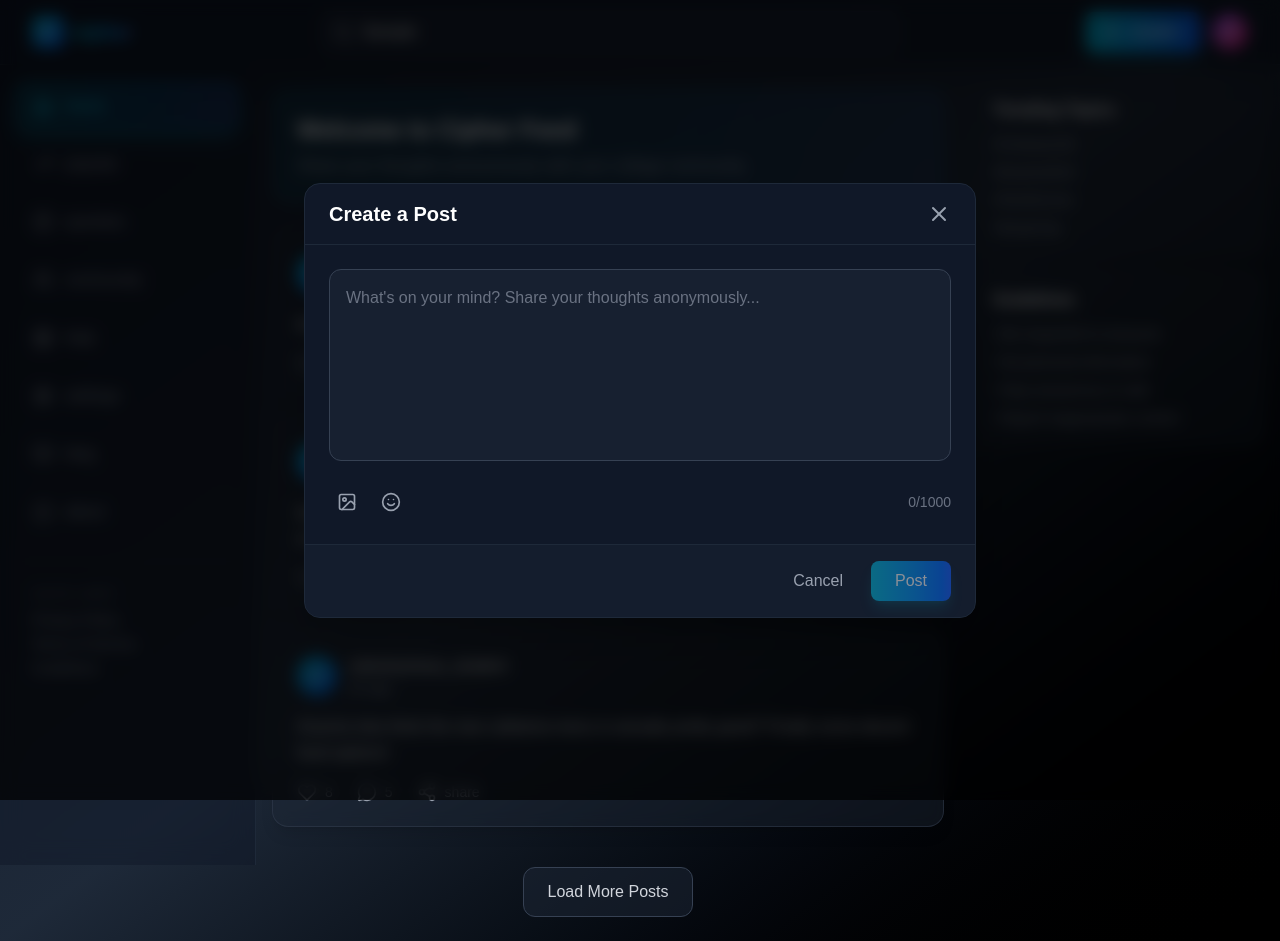
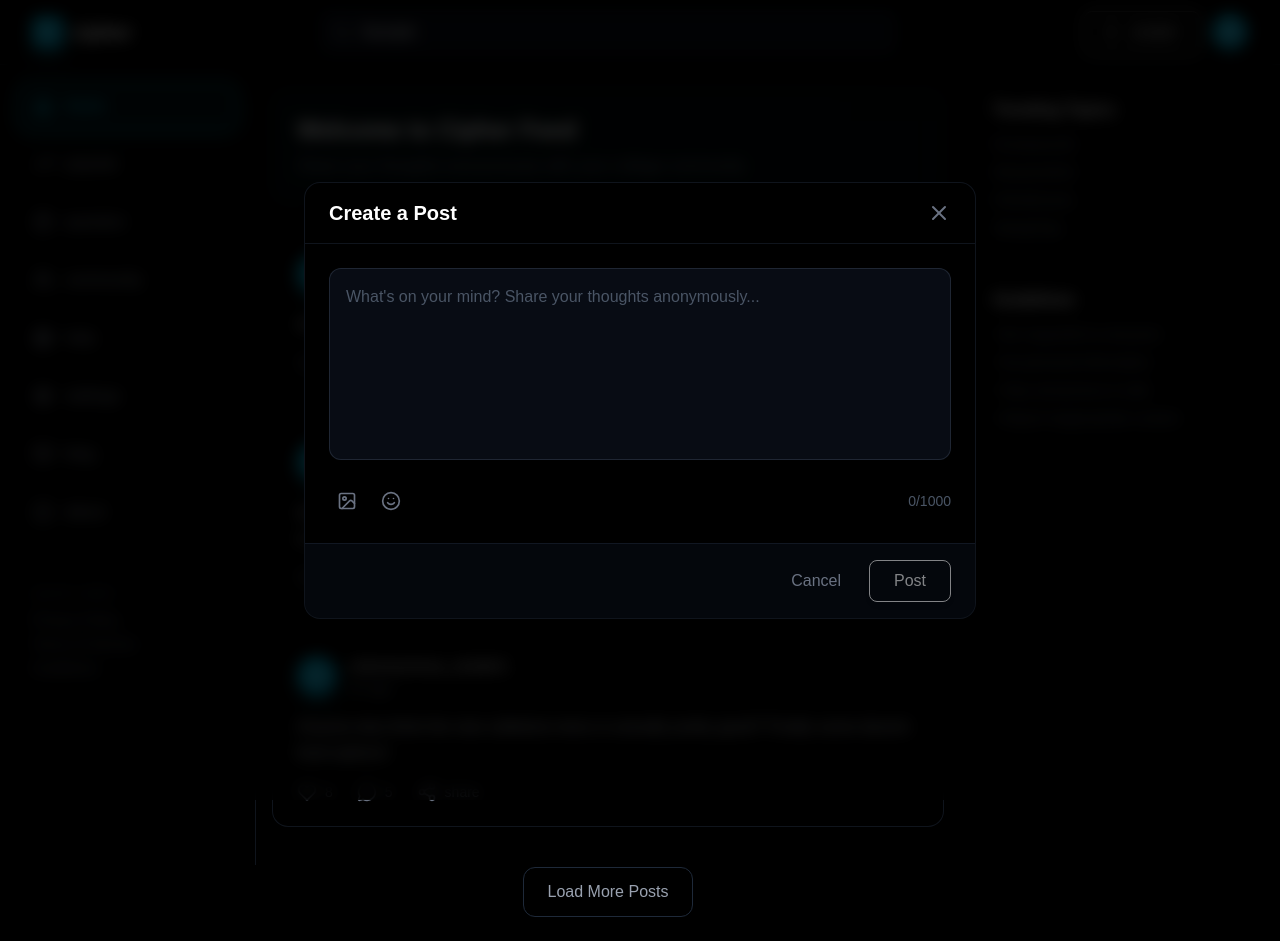
Before and after one commit to ShubhSam7/cipher, a Next.js app: page /feed in a window 1280 px wide. Both pictures are taken after typing "Sample" into the empty fields and a click on the button "create+". Built offline with nearby package versions, Linux system fonts and the light colour scheme.

Commit message:
Theme consistency maintainded

```diff
--- a/app/(main)/feed/page.tsx
+++ b/app/(main)/feed/page.tsx
@@ -40,7 +40,7 @@ export default function Feed() {
   const [isCreateModalOpen, setIsCreateModalOpen] = useState(false);
 
   return (
-    <div className="min-h-screen bg-gradient-to-br from-gray-900 via-gray-800 to-black">
+    <div className="min-h-screen bg-black">
       <TopBar onCreatePost={() => setIsCreateModalOpen(true)} />
 
       <div className="flex">
@@ -49,11 +49,11 @@ export default function Feed() {
         {/* Main Feed Area */}
         <main className="flex-1 max-w-4xl mx-auto px-4 py-6 space-y-4">
           {/* Welcome Message */}
-          <div className="bg-gradient-to-r from-cyan-500/10 to-blue-500/10 border border-cyan-500/20 rounded-2xl p-6 mb-6">
+          <div className="bg-gradient-to-r from-cyan-500/5 to-cyan-600/5 border border-cyan-400/20 rounded-2xl p-6 mb-6">
             <h1 className="text-2xl font-bold text-white mb-2">
               Welcome to Cipher Feed
             </h1>
-            <p className="text-gray-400">
+            <p className="text-gray-500">
               Share your thoughts anonymously with your college community
             </p>
           </div>
@@ -72,7 +72,7 @@ export default function Feed() {
 
           {/* Load More */}
           <div className="flex justify-center pt-6">
-            <button className="px-6 py-3 bg-gray-800/50 hover:bg-gray-800 border border-gray-700 text-gray-300 hover:text-white rounded-xl transition-all duration-200">
+            <button className="px-6 py-3 bg-black/50 hover:bg-gray-900 border border-gray-800 text-gray-400 hover:text-white rounded-xl transition-all duration-200">
               Load More Posts
             </button>
           </div>
@@ -82,28 +82,28 @@ export default function Feed() {
         <aside className="w-80 p-4 hidden lg:block">
           <div className="sticky top-20 space-y-4">
             {/* Trending Topics */}
-            <div className="bg-gray-800/40 backdrop-blur-sm rounded-2xl p-4 border border-gray-700/50">
+            <div className="bg-black/50 backdrop-blur-sm rounded-2xl p-4 border border-gray-800/50">
               <h3 className="text-white font-semibold mb-3">Trending Topics</h3>
               <div className="space-y-2">
-                <div className="text-sm text-gray-400 hover:text-cyan-400 cursor-pointer transition-colors">
+                <div className="text-sm text-gray-500 hover:text-cyan-400 cursor-pointer transition-colors">
                   #CampusLife
                 </div>
-                <div className="text-sm text-gray-400 hover:text-cyan-400 cursor-pointer transition-colors">
+                <div className="text-sm text-gray-500 hover:text-cyan-400 cursor-pointer transition-colors">
                   #Exams2024
                 </div>
-                <div className="text-sm text-gray-400 hover:text-cyan-400 cursor-pointer transition-colors">
+                <div className="text-sm text-gray-500 hover:text-cyan-400 cursor-pointer transition-colors">
                   #TechEvents
                 </div>
-                <div className="text-sm text-gray-400 hover:text-cyan-400 cursor-pointer transition-colors">
+                <div className="text-sm text-gray-500 hover:text-cyan-400 cursor-pointer transition-colors">
                   #StudyTips
                 </div>
               </div>
             </div>
 
             {/* Community Guidelines */}
-            <div className="bg-gray-800/40 backdrop-blur-sm rounded-2xl p-4 border border-gray-700/50">
+            <div className="bg-black/50 backdrop-blur-sm rounded-2xl p-4 border border-gray-800/50">
               <h3 className="text-white font-semibold mb-3">Guidelines</h3>
-              <ul className="space-y-2 text-sm text-gray-400">
+              <ul className="space-y-2 text-sm text-gray-500">
                 <li>• Be respectful to everyone</li>
                 <li>• No personal information</li>
                 <li>• Stay anonymous & safe</li>
--- a/components/feed/CreatePostModal.tsx
+++ b/components/feed/CreatePostModal.tsx
@@ -34,14 +34,14 @@ export default function CreatePostModal({ isOpen, onClose }: CreatePostModalProp
   if (!isOpen) return null;
 
   return (
-    <div className="fixed inset-0 z-50 flex items-center justify-center p-4 bg-black/70 backdrop-blur-sm">
-      <div className="w-full max-w-2xl bg-gray-900 rounded-2xl shadow-2xl border border-gray-800 overflow-hidden">
+    <div className="fixed inset-0 z-50 flex items-center justify-center p-4 bg-black/80 backdrop-blur-sm">
+      <div className="w-full max-w-2xl bg-black rounded-2xl shadow-2xl border border-gray-800/50 overflow-hidden">
         {/* Header */}
-        <div className="flex items-center justify-between px-6 py-4 border-b border-gray-800">
+        <div className="flex items-center justify-between px-6 py-4 border-b border-gray-800/50">
           <h2 className="text-xl font-bold text-white">Create a Post</h2>
           <button
             onClick={onClose}
-            className="text-gray-400 hover:text-white transition-colors"
+            className="text-gray-500 hover:text-white transition-colors"
           >
             <X className="w-6 h-6" />
           </button>
@@ -54,7 +54,7 @@ export default function CreatePostModal({ isOpen, onClose }: CreatePostModalProp
               value={content}
               onChange={(e) => setContent(e.target.value)}
               placeholder="What's on your mind? Share your thoughts anonymously..."
-              className="w-full h-48 bg-gray-800/50 border border-gray-700 rounded-xl p-4 text-white placeholder-gray-500 focus:outline-none focus:ring-2 focus:ring-cyan-500/50 focus:border-cyan-500 transition-all resize-none"
+              className="w-full h-48 bg-gray-900/50 border border-gray-700/50 rounded-xl p-4 text-white placeholder-gray-600 focus:outline-none focus:ring-2 focus:ring-cyan-400/50 focus:border-cyan-400 transition-all resize-none"
               maxLength={1000}
             />
 
@@ -62,32 +62,32 @@ export default function CreatePostModal({ isOpen, onClose }: CreatePostModalProp
               <div className="flex items-center gap-2">
                 <button
                   type="button"
-                  className="p-2 text-gray-400 hover:text-cyan-400 hover:bg-gray-800 rounded-lg transition-colors"
+                  className="p-2 text-gray-500 hover:text-cyan-400 hover:bg-gray-900 rounded-lg transition-colors"
                   title="Add image (coming soon)"
                 >
                   <Image className="w-5 h-5" />
                 </button>
                 <button
                   type="button"
-                  className="p-2 text-gray-400 hover:text-cyan-400 hover:bg-gray-800 rounded-lg transition-colors"
+                  className="p-2 text-gray-500 hover:text-cyan-400 hover:bg-gray-900 rounded-lg transition-colors"
                   title="Add emoji (coming soon)"
                 >
                   <Smile className="w-5 h-5" />
                 </button>
               </div>
 
-              <span className={`text-sm ${content.length > 900 ? "text-red-400" : "text-gray-500"}`}>
+              <span className={`text-sm ${content.length > 900 ? "text-red-400" : "text-gray-600"}`}>
                 {content.length}/1000
               </span>
             </div>
           </div>
 
           {/* Footer */}
-          <div className="flex items-center justify-end gap-3 px-6 py-4 bg-gray-800/30 border-t border-gray-800">
+          <div className="flex items-center justify-end gap-3 px-6 py-4 bg-gray-900/30 border-t border-gray-800/50">
             <button
               type="button"
               onClick={onClose}
-              className="px-4 py-2 text-gray-400 hover:text-white transition-colors"
+              className="px-4 py-2 text-gray-500 hover:text-white transition-colors"
               disabled={isSubmitting}
             >
               Cancel
@@ -95,7 +95,7 @@ export default function CreatePostModal({ isOpen, onClose }: CreatePostModalProp
             <button
               type="submit"
               disabled={!content.trim() || isSubmitting}
-              className="px-6 py-2 bg-gradient-to-r from-cyan-500 to-blue-600 hover:from-cyan-400 hover:to-blue-500 text-white rounded-lg font-medium transition-all duration-200 shadow-lg shadow-cyan-500/20 hover:shadow-cyan-500/40 disabled:opacity-50 disabled:cursor-not-allowed"
+              className="px-6 py-2 border border-white hover:bg-cyan-100 hover:text-cyan-800 text-white rounded-lg font-medium transition-all duration-200 shadow-md disabled:opacity-50 disabled:cursor-not-allowed"
             >
               {isSubmitting ? (
                 <span className="flex items-center gap-2">
--- a/components/feed/PostCard.tsx
+++ b/components/feed/PostCard.tsx
@@ -31,23 +31,23 @@ export default function PostCard({
   };
 
   return (
-    <div className="bg-gray-800/40 backdrop-blur-sm rounded-2xl p-6 border border-gray-700/50 hover:border-cyan-500/30 transition-all duration-300 shadow-lg">
+    <div className="bg-black/50 backdrop-blur-sm rounded-2xl p-6 border border-gray-800/50 hover:border-cyan-400/50 transition-all duration-300 shadow-lg">
       {/* Header */}
       <div className="flex items-center gap-3 mb-4">
-        <div className="w-10 h-10 rounded-full bg-gradient-to-br from-cyan-500 to-blue-600 flex items-center justify-center">
+        <div className="w-10 h-10 rounded-full bg-gradient-to-br from-cyan-500 to-cyan-600 flex items-center justify-center shadow-lg shadow-cyan-500/20">
           <span className="text-white font-semibold text-sm">
             {username.charAt(0).toUpperCase()}
           </span>
         </div>
         <div>
           <p className="text-white font-medium">{username}</p>
-          <p className="text-gray-400 text-sm">{timestamp}</p>
+          <p className="text-gray-500 text-sm">{timestamp}</p>
         </div>
       </div>
 
       {/* Content */}
       <div className="mb-4">
-        <p className="text-gray-200 leading-relaxed">{content}</p>
+        <p className="text-gray-300 leading-relaxed">{content}</p>
       </div>
 
       {/* Action Buttons */}
@@ -56,8 +56,8 @@ export default function PostCard({
           onClick={handleLike}
           className={`flex items-center gap-2 transition-all duration-200 ${
             isLiked
-              ? "text-pink-500"
-              : "text-gray-400 hover:text-pink-500"
+              ? "text-cyan-400"
+              : "text-gray-500 hover:text-cyan-400"
           }`}
         >
           <Heart
@@ -66,14 +66,14 @@ export default function PostCard({
           <span className="text-sm font-medium">{likes > 0 ? likes : "like"}</span>
         </button>
 
-        <button className="flex items-center gap-2 text-gray-400 hover:text-cyan-500 transition-colors duration-200">
+        <button className="flex items-center gap-2 text-gray-500 hover:text-cyan-400 transition-colors duration-200">
           <MessageCircle className="w-5 h-5" />
           <span className="text-sm font-medium">
             {initialComments > 0 ? initialComments : "comment"}
           </span>
         </button>
 
-        <button className="flex items-center gap-2 text-gray-400 hover:text-blue-500 transition-colors duration-200">
+        <button className="flex items-center gap-2 text-gray-500 hover:text-cyan-400 transition-colors duration-200">
           <Share2 className="w-5 h-5" />
           <span className="text-sm font-medium">share</span>
         </button>
--- a/components/feed/Sidebar.tsx
+++ b/components/feed/Sidebar.tsx
@@ -34,7 +34,7 @@ export default function Sidebar() {
   const router = useRouter();
 
   return (
-    <aside className="w-64 bg-gray-900/50 backdrop-blur-md border-r border-gray-800 h-screen sticky top-0 p-4 hidden md:block">
+    <aside className="w-64 bg-black border-r border-gray-800/50 h-screen sticky top-0 p-4 hidden md:block">
       <nav className="space-y-2">
         {navItems.map((item) => {
           const isActive = pathname === item.path;
@@ -44,8 +44,8 @@ export default function Sidebar() {
               onClick={() => router.push(item.path)}
               className={`w-full flex items-center gap-3 px-4 py-3 rounded-xl transition-all duration-200 ${
                 isActive
-                  ? "bg-gradient-to-r from-cyan-500/20 to-blue-500/20 border border-cyan-500/50 text-cyan-400 shadow-lg shadow-cyan-500/20"
-                  : "text-gray-400 hover:bg-gray-800/50 hover:text-white border border-transparent"
+                  ? "bg-cyan-500/10 border border-cyan-400 text-cyan-400 shadow-lg shadow-cyan-500/10"
+                  : "text-gray-400 hover:bg-gray-900 hover:text-white border border-transparent"
               }`}
             >
               {item.icon}
@@ -56,12 +56,12 @@ export default function Sidebar() {
       </nav>
 
       {/* Divider */}
-      <div className="my-6 border-t border-gray-800"></div>
+      <div className="my-6 border-t border-gray-800/50"></div>
 
       {/* Additional Info */}
       <div className="px-4 space-y-2">
-        <p className="text-xs text-gray-500 uppercase tracking-wider">Quick Links</p>
-        <div className="space-y-1 text-sm text-gray-400">
+        <p className="text-xs text-gray-600 uppercase tracking-wider">QUICK LINKS</p>
+        <div className="space-y-1 text-sm text-gray-500">
           <p className="hover:text-cyan-400 cursor-pointer transition-colors">Privacy Policy</p>
           <p className="hover:text-cyan-400 cursor-pointer transition-colors">Terms of Service</p>
           <p className="hover:text-cyan-400 cursor-pointer transition-colors">Guidelines</p>
--- a/components/feed/TopBar.tsx
+++ b/components/feed/TopBar.tsx
@@ -27,7 +27,7 @@ export default function TopBar({ onCreatePost }: TopBarProps) {
   };
 
   return (
-    <header className="sticky top-0 z-50 bg-gray-900/80 backdrop-blur-md border-b border-gray-800 shadow-xl">
+    <header className="sticky top-0 z-50 bg-black/90 backdrop-blur-md border-b border-gray-800/50 shadow-xl">
       <div className="max-w-7xl mx-auto px-4 sm:px-6 lg:px-8">
         <div className="flex items-center justify-between h-16">
           {/* Logo */}
@@ -39,10 +39,10 @@ export default function TopBar({ onCreatePost }: TopBarProps) {
               className="flex items-center gap-2 cursor-pointer group"
               onClick={() => router.push("/feed")}
             >
-              <div className="w-8 h-8 bg-gradient-to-br from-cyan-500 to-blue-600 rounded-lg flex items-center justify-center">
+              <div className="w-8 h-8 bg-gradient-to-br from-cyan-500 to-cyan-600 rounded-lg flex items-center justify-center shadow-lg shadow-cyan-500/30">
                 <span className="text-white font-bold text-sm">C</span>
               </div>
-              <span className="text-xl font-bold bg-gradient-to-r from-cyan-400 to-blue-500 bg-clip-text text-transparent group-hover:from-cyan-300 group-hover:to-blue-400 transition-all">
+              <span className="text-xl font-bold text-white group-hover:text-cyan-400 transition-all">
                 cipher
               </span>
             </div>
@@ -51,13 +51,13 @@ export default function TopBar({ onCreatePost }: TopBarProps) {
           {/* Search Bar */}
           <form onSubmit={handleSearch} className="flex-1 max-w-xl mx-8 hidden sm:block">
             <div className="relative">
-              <Search className="absolute left-3 top-1/2 transform -translate-y-1/2 w-5 h-5 text-gray-400" />
+              <Search className="absolute left-3 top-1/2 transform -translate-y-1/2 w-5 h-5 text-gray-500" />
               <input
                 type="text"
                 placeholder="search"
                 value={searchQuery}
                 onChange={(e) => setSearchQuery(e.target.value)}
-                className="w-full pl-10 pr-4 py-2 bg-gray-800/50 border border-gray-700 rounded-lg text-white placeholder-gray-500 focus:outline-none focus:ring-2 focus:ring-cyan-500/50 focus:border-cyan-500 transition-all"
+                className="w-full pl-10 pr-4 py-2 bg-gray-900/50 border border-gray-700/50 rounded-lg text-white placeholder-gray-500 focus:outline-none focus:ring-2 focus:ring-cyan-400/50 focus:border-cyan-400 transition-all"
               />
             </div>
           </form>
@@ -66,7 +66,7 @@ export default function TopBar({ onCreatePost }: TopBarProps) {
           <div className="flex items-center gap-3">
             <button
               onClick={onCreatePost}
-              className="flex items-center gap-2 px-4 py-2 bg-gradient-to-r from-cyan-500 to-blue-600 hover:from-cyan-400 hover:to-blue-500 text-white rounded-lg font-medium transition-all duration-200 shadow-lg shadow-cyan-500/20 hover:shadow-cyan-500/40"
+              className="flex items-center gap-2 px-4 py-2 border border-white hover:bg-cyan-100 hover:text-cyan-800 text-white rounded-lg font-medium transition-all duration-200 shadow-md"
             >
               <Plus className="w-5 h-5" />
               <span className="hidden sm:inline">create+</span>
@@ -74,32 +74,32 @@ export default function TopBar({ onCreatePost }: TopBarProps) {
 
             {/* User Menu */}
             <div className="relative group">
-              <button className="w-9 h-9 bg-gradient-to-br from-purple-500 to-pink-600 rounded-full flex items-center justify-center hover:shadow-lg hover:shadow-purple-500/50 transition-all duration-200">
+              <button className="w-9 h-9 bg-gradient-to-br from-cyan-500 to-cyan-600 rounded-full flex items-center justify-center hover:shadow-lg hover:shadow-cyan-500/50 transition-all duration-200">
                 <User className="w-5 h-5 text-white" />
               </button>
 
               {/* Dropdown */}
-              <div className="absolute right-0 mt-2 w-48 bg-gray-800 rounded-lg shadow-xl border border-gray-700 opacity-0 invisible group-hover:opacity-100 group-hover:visible transition-all duration-200">
-                <div className="p-3 border-b border-gray-700">
+              <div className="absolute right-0 mt-2 w-48 bg-black border border-gray-700 rounded-lg shadow-xl opacity-0 invisible group-hover:opacity-100 group-hover:visible transition-all duration-200">
+                <div className="p-3 border-b border-gray-800">
                   <p className="text-white font-medium">{user?.user_handle || "Guest"}</p>
-                  <p className="text-gray-400 text-sm truncate">{user?.email || ""}</p>
+                  <p className="text-gray-500 text-sm truncate">{user?.email || ""}</p>
                 </div>
                 <div className="p-2">
                   <button
                     onClick={() => router.push("/profile")}
-                    className="w-full text-left px-3 py-2 text-gray-300 hover:bg-gray-700 rounded-md transition-colors"
+                    className="w-full text-left px-3 py-2 text-gray-300 hover:bg-gray-900 hover:text-cyan-400 rounded-md transition-colors"
                   >
                     Profile
                   </button>
                   <button
                     onClick={() => router.push("/settings")}
-                    className="w-full text-left px-3 py-2 text-gray-300 hover:bg-gray-700 rounded-md transition-colors"
+                    className="w-full text-left px-3 py-2 text-gray-300 hover:bg-gray-900 hover:text-cyan-400 rounded-md transition-colors"
                   >
                     Settings
                   </button>
                   <button
                     onClick={handleLogout}
-                    className="w-full text-left px-3 py-2 text-red-400 hover:bg-gray-700 rounded-md transition-colors"
+                    className="w-full text-left px-3 py-2 text-red-400 hover:bg-gray-900 rounded-md transition-colors"
                   >
                     Logout
                   </button>
```
